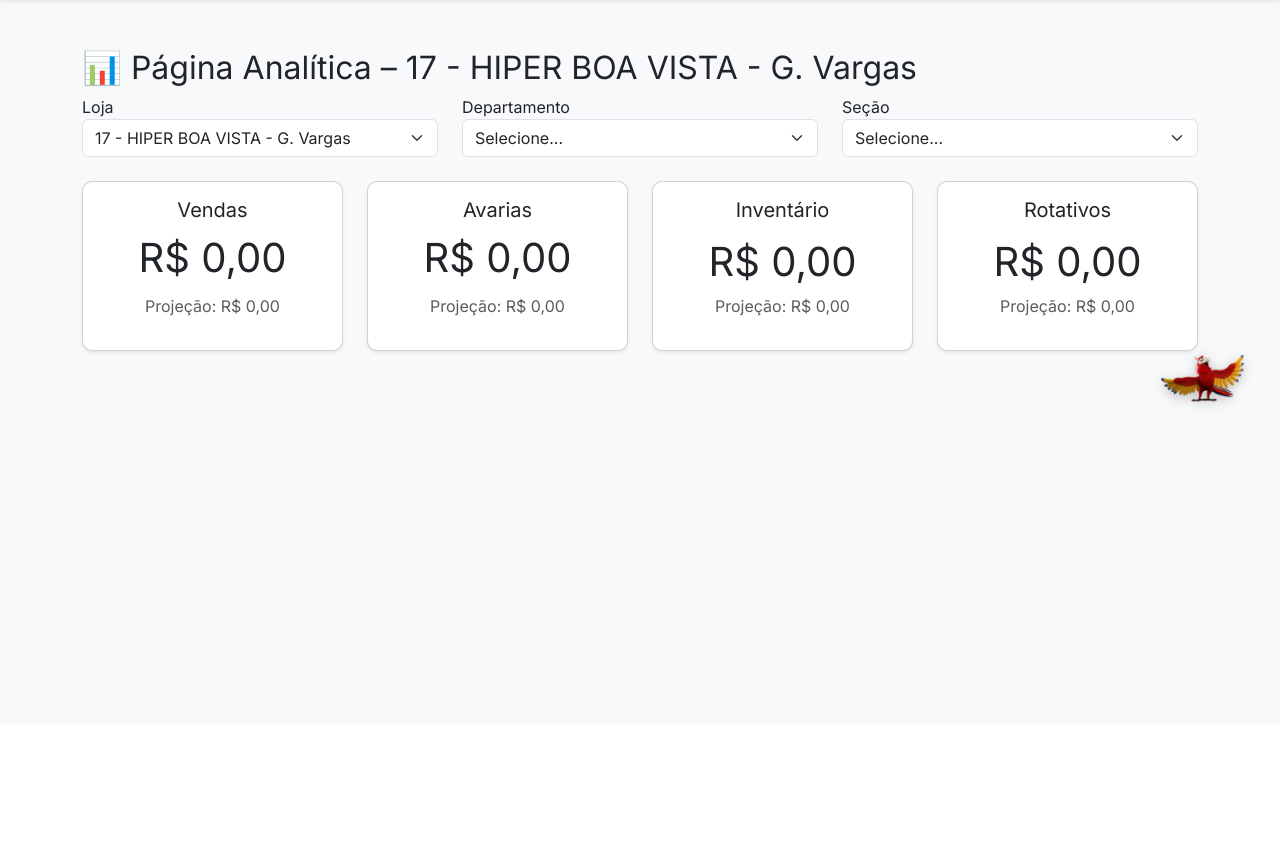
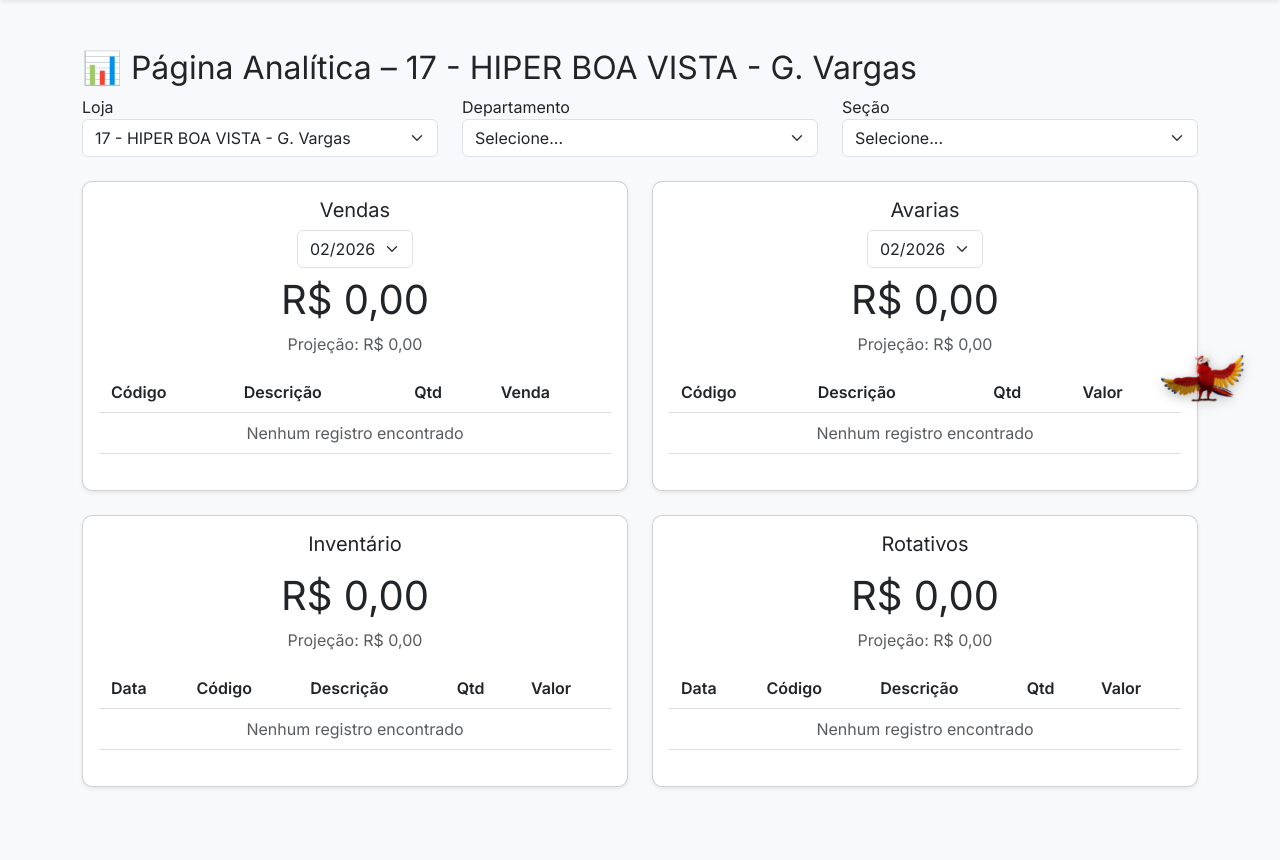
Before and after one commit to vistafy/expedicao_1, a Flask app: page /analitico/ in a window 1280 px wide. Shown: the part 76-936 px from the top of the page. Before the commit the page ends 486 px from the top, so only its background shows below. Run offline with Flask 3, Linux system fonts and the light colour scheme; a user stored in the database is signed in; data comes from the database, SQL or seed files in the repository; tables that the repository leaves empty hold one stand-in row (values such as "Sample post"); parts of the project's set-up code (start-up, migrations or seed data) failed here and were passed over.

Commit message:
projeto expedicao_1

```diff
--- a/app.py
+++ b/app.py
@@ -219,5 +219,5 @@ if __name__ == "__main__":
 
         print("🚀 Banco inicializado e relatórios/avarias repopulados")
 
-    port = int(os.environ.get("PORT", 5000))  # Render define PORT
-    app.run(host="0.0.0.0", port=port)
+    port = int(os.environ.get("PORT", 5000))
+    app.run(host="0.0.0.0", port=port, debug=True, use_reloader=True)
--- a/requirements.txt
+++ b/requirements.txt
@@ -8,3 +8,4 @@ Jinja2==3.1.6
 itsdangerous==2.2.0
 MarkupSafe==3.0.3
 gunicorn
+waitress
--- a/static/css/style.css
+++ b/static/css/style.css
@@ -141,3 +141,27 @@
   transform: scale(1.05);
   cursor: pointer;
 }
+
+.top10-card {
+  overflow-x: auto;       /* permite rolagem horizontal */
+  white-space: nowrap;    /* impede quebra de linha */
+  margin-bottom: 20px;
+}
+
+.top10-table {
+  width: 100%;
+  border-collapse: collapse;
+}
+
+.top10-table th, .top10-table td {
+  padding: 8px 12px;
+  text-align: left;
+  border-bottom: 1px solid #ddd;
+  white-space: nowrap;    /* impede quebra de linha nas células */
+}
+
+.top10-table .descricao {
+  max-width: 250px;       /* controla largura da descrição */
+  overflow: hidden;
+  text-overflow: ellipsis; /* adiciona "..." se o texto for muito longo */
+}
--- a/templates/analitico.html
+++ b/templates/analitico.html
@@ -5,8 +5,11 @@
 <div class="container py-4">
   <h2>📊 Página Analítica – {{ loja_nome }}</h2>
 
-  <!-- Filtros: Loja, Departamento e Seção -->
+  <!-- Filtros -->
   <form method="get" action="/analitico/">
+    <input type="hidden" name="mes_ano" id="mes_ano_hidden"
+           value="{{ request.args.get('mes_ano', '02/2026') }}">
+
     <div class="row mb-4">
       <div class="col-md-4">
         <label for="loja">Loja</label>
@@ -43,39 +46,103 @@
     </div>
   </form>
 
-  <!-- Resumo -->
-  <div class="row row-cols-1 row-cols-md-4 g-4 mb-4">
+  <!-- Cards em 2 colunas -->
+  <div class="row row-cols-1 row-cols-md-2 g-4 mb-4">
+
     <!-- Vendas -->
     <div class="col d-flex">
-      <div class="card text-center shadow-sm flex-fill h-100">
-        <div class="card-body d-flex flex-column justify-content-between">
-          <h5 class="card-title">Vendas</h5>
-          <p class="display-6 mb-2">{{ resumo.vendas or "R$ 0,00" }}</p>
-          <p class="text-muted">Projeção: {{ projecao.vendas or "R$ 0,00" }}</p>
+      <div class="card shadow-sm flex-fill h-100">
+        <div class="card-body">
+          <h5 class="card-title text-center">Vendas</h5>
+          <div class="mb-2 d-flex justify-content-center">
+            <select id="periodo_vendas" class="form-select w-auto">
+              <option value="02/2026">02/2026</option>
+              <option value="03/2026">03/2026</option>
+              <option value="04/2026">04/2026</option>
+            </select>
+          </div>
+          <p id="valor-vendas" class="display-6 text-center mb-2">{{ resumo.vendas or "R$ 0,00" }}</p>
+          <p class="text-muted text-center">Projeção: {{ projecao.vendas or "R$ 0,00" }}</p>
+
+          <div class="top10-card mt-3">
+            <table class="top10-table">
+              <thead>
+                <tr>
+                  <th>Código</th>
+                  <th>Descrição</th>
+                  <th>Qtd</th>
+                  <th>Venda</th>
+                </tr>
+              </thead>
+              <tbody>
+                {% for item in top10_vendidos %}
+                  <tr>
+                    <td>{{ item.codigo }}</td>
+                    <td class="descricao">{{ item.descricao }}</td>
+                    <td>{{ item.quantidade }}</td>
+                    <td>{{ item.venda }}</td>
+                  </tr>
+                {% else %}
+                  <tr><td colspan="4" class="text-center text-muted">Nenhum registro encontrado</td></tr>
+                {% endfor %}
+              </tbody>
+            </table>
+          </div>
         </div>
       </div>
     </div>
 
     <!-- Avarias -->
     <div class="col d-flex">
-      <div class="card text-center shadow-sm flex-fill h-100">
-        <div class="card-body d-flex flex-column justify-content-between">
-          <h5 class="card-title">Avarias</h5>
-          <p class="display-6 mb-2">{{ resumo.avarias or "R$ 0,00" }}</p>
-          <p class="text-muted">Projeção: {{ projecao.avarias or "R$ 0,00" }}</p>
+      <div class="card shadow-sm flex-fill h-100">
+        <div class="card-body">
+          <h5 class="card-title text-center">Avarias</h5>
+          <div class="mb-2 d-flex justify-content-center">
+            <select id="periodo_avarias" class="form-select w-auto">
+              <option value="02/2026">02/2026</option>
+              <option value="03/2026">03/2026</option>
+              <option value="04/2026">04/2026</option>
+            </select>
+          </div>
+          <p id="valor-avarias" class="display-6 text-center mb-2">{{ resumo.avarias or "R$ 0,00" }}</p>
+          <p class="text-muted text-center">Projeção: {{ projecao.avarias or "R$ 0,00" }}</p>
+
+          <div class="top10-card mt-3">
+            <table class="top10-table">
+              <thead>
+                <tr>
+                  <th>Código</th>
+                  <th>Descrição</th>
+                  <th>Qtd</th>
+                  <th>Valor</th>
+                </tr>
+              </thead>
+              <tbody>
+                {% for item in top10_avarias %}
+                  <tr>
+                    <td>{{ item.codigo }}</td>
+                    <td class="descricao">{{ item.descricao }}</td>
+                    <td>{{ item.quantidade }}</td>
+                    <td>{{ item.valor }}</td>
+                  </tr>
+                {% else %}
+                  <tr><td colspan="4" class="text-center text-muted">Nenhum registro encontrado</td></tr>
+                {% endfor %}
+              </tbody>
+            </table>
+          </div>
         </div>
       </div>
     </div>
 
     <!-- Inventário -->
     <div class="col d-flex">
-      <div class="card text-center shadow-sm flex-fill h-100">
-        <div class="card-body d-flex flex-column justify-content-between">
-          <h5 class="card-title">Inventário</h5>
+      <div class="card shadow-sm flex-fill h-100">
+        <div class="card-body">
+          <h5 class="card-title text-center">Inventário</h5>
           <div class="mb-2 d-flex justify-content-center flex-wrap">
             {% for d in datas_inventario %}
-              <button type="button"
-                      class="quadradinho btn btn-light"
+              <button type="button" class="quadradinho btn btn-light"
                       onclick="atualizarValor('{{ loja_id }}','inventario','{{ d }}',
                                                '{{ departamento_sel }}','{{ secao_sel }}',
                                                '{{ gtin_sel }}','{{ codigo_sel }}', this)">
@@ -83,21 +150,47 @@
               </button>
             {% endfor %}
           </div>
-          <p id="valor-inventario" class="display-6 mb-2">{{ resumo.inventario or "R$ 0,00" }}</p>
-          <p class="text-muted">Projeção: {{ projecao.inventario or "R$ 0,00" }}</p>
+          <p id="valor-inventario" class="display-6 text-center mb-2">{{ resumo.inventario or "R$ 0,00" }}</p>
+          <p class="text-muted text-center">Projeção: {{ projecao.inventario or "R$ 0,00" }}</p>
+
+          <div class="top10-card mt-3">
+            <table class="top10-table">
+              <thead>
+                <tr>
+                  <th>Data</th>
+                  <th>Código</th>
+                  <th>Descrição</th>
+                  <th>Qtd</th>
+                  <th>Valor</th>
+                </tr>
+              </thead>
+              <tbody>
+                {% for item in top10_inventario %}
+                  <tr>
+                    <td>{{ item.data }}</td>
+                    <td>{{ item.codigo }}</td>
+                    <td class="descricao">{{ item.descricao }}</td>
+                    <td>{{ item.quantidade }}</td>
+                    <td>{{ item.valor }}</td>
+                  </tr>
+                {% else %}
+                  <tr><td colspan="5" class="text-center text-muted">Nenhum registro encontrado</td></tr>
+                {% endfor %}
+              </tbody>
+            </table>
+          </div>
         </div>
       </div>
     </div>
 
     <!-- Rotativos -->
     <div class="col d-flex">
-      <div class="card text-center shadow-sm flex-fill h-100">
-        <div class="card-body d-flex flex-column justify-content-between">
-          <h5 class="card-title">Rotativos</h5>
+      <div class="card shadow-sm flex-fill h-100">
+        <div class="card-body">
+          <h5 class="card-title text-center">Rotativos</h5>
           <div class="mb-2 d-flex justify-content-center flex-wrap">
             {% for d in datas_rotativos %}
-              <button type="button"
-                      class="quadradinho btn btn-light"
+              <button type="button" class="quadradinho btn btn-light"
                       onclick="atualizarValor('{{ loja_id }}','rotativos','{{ d }}',
                                                '{{ departamento_sel }}','{{ secao_sel }}',
                                                '{{ gtin_sel }}','{{ codigo_sel }}', this)">
@@ -105,13 +198,41 @@
               </button>
             {% endfor %}
           </div>
-          <p id="valor-rotativos" class="display-6 mb-2">{{ resumo.rotativos or "R$ 0,00" }}</p>
-          <p class="text-muted">Projeção: {{ projecao.rotativos or "R$ 0,00" }}</p>
+          <p id="valor-rotativos" class="display-6 text-center mb-2">{{ resumo.rotativos or "R$ 0,00" }}</p>
+                    <p class="text-muted text-center">Projeção: {{ projecao.rotativos or "R$ 0,00" }}</p>
+
+          <div class="top10-card mt-3">
+            <table class="top10-table">
+              <thead>
+                <tr>
+                  <th>Data</th>
+                  <th>Código</th>
+                  <th>Descrição</th>
+                  <th>Qtd</th>
+                  <th>Valor</th>
+                </tr>
+              </thead>
+              <tbody>
+                {% for item in top10_rotativos %}
+                  <tr>
+                    <td>{{ item.data }}</td>
+                    <td>{{ item.codigo }}</td>
+                    <td class="descricao">{{ item.descricao }}</td>
+                    <td>{{ item.quantidade }}</td>
+                    <td>{{ item.valor }}</td>
+                  </tr>
+                {% else %}
+                  <tr><td colspan="5" class="text-center text-muted">Nenhum registro encontrado</td></tr>
+                {% endfor %}
+              </tbody>
+            </table>
+          </div>
         </div>
       </div>
     </div>
-  </div>
-</div>
+  </div> <!-- fim row cards -->
+</div> <!-- fim container -->
+
 {% endblock %}
 
 {% block scripts %}
@@ -135,11 +256,14 @@ function atualizarValor(lojaId, tipo, dataSel, departamento, secao, gtin, codigo
   fetch(url)
     .then(response => response.json())
     .then(data => {
+      if (!data || !data.valor) {
+        console.warn("Resposta inesperada:", data);
+        return;
+      }
       let valor = parseFloat(data.valor.replace("R$","").replace(/\./g,"").replace(",","."));
 
       if (tipo === "inventario") {
         if (inventarioSelecionados.has(dataSel)) {
-          // já estava selecionada → resetar
           inventarioSelecionados.clear();
           totalInventario = 0;
         } else {
@@ -147,21 +271,6 @@ function atualizarValor(lojaId, tipo, dataSel, departamento, secao, gtin, codigo
           totalInventario += valor;
         }
         document.getElementById("valor-inventario").innerText = formatBRL(totalInventario);
-
-        // destaque visual
-        const container = btn.closest(".card-body");
-        container.querySelectorAll(".quadradinho").forEach(b => {
-          b.classList.remove("btn-primary");
-          b.classList.add("btn-light");
-        });
-        inventarioSelecionados.forEach(d => {
-          container.querySelectorAll(".quadradinho").forEach(b => {
-            if (b.innerText.trim() === d) {
-              b.classList.remove("btn-light");
-              b.classList.add("btn-primary");
-            }
-          });
-        });
       }
 
       if (tipo === "rotativos") {
@@ -173,22 +282,60 @@ function atualizarValor(lojaId, tipo, dataSel, departamento, secao, gtin, codigo
           totalRotativos += valor;
         }
         document.getElementById("valor-rotativos").innerText = formatBRL(totalRotativos);
+      }
+    })
+    .catch(err => console.error("Erro no fetch:", err));
+}
 
-        const container = btn.closest(".card-body");
-        container.querySelectorAll(".quadradinho").forEach(b => {
-          b.classList.remove("btn-primary");
-          b.classList.add("btn-light");
-        });
-        rotativosSelecionados.forEach(d => {
-          container.querySelectorAll(".quadradinho").forEach(b => {
-            if (b.innerText.trim() === d) {
-              b.classList.remove("btn-light");
-              b.classList.add("btn-primary");
-            }
-          });
-        });
+// --- Funções reutilizáveis para Vendas e Avarias ---
+function atualizarVendas() {
+  let mesAno = document.getElementById("periodo_vendas").value;
+  let loja = document.getElementById("loja").value;
+  let departamento = document.getElementById("departamento").value;
+  let secao = document.getElementById("secao").value;
+
+  fetch(`/analitico/vendas_valor?loja=${loja}&mes_ano=${mesAno}&departamento=${departamento}&secao=${secao}`)
+    .then(res => res.json())
+    .then(data => {
+      if (data && data.valor) {
+        document.getElementById("valor-vendas").innerText = data.valor;
       }
-    });
+    })
+    .catch(err => console.error("Erro ao atualizar vendas:", err));
 }
+
+function atualizarAvarias() {
+  let mesAno = document.getElementById("periodo_avarias").value;
+  let loja = document.getElementById("loja").value;
+  let departamento = document.getElementById("departamento").value;
+  let secao = document.getElementById("secao").value;
+
+  fetch(`/analitico/avarias_valor?loja=${loja}&mes_ano=${mesAno}&departamento=${departamento}&secao=${secao}`)
+    .then(res => res.json())
+    .then(data => {
+      if (data && data.valor) {
+        document.getElementById("valor-avarias").innerText = data.valor;
+      }
+    })
+    .catch(err => console.error("Erro ao atualizar avarias:", err));
+}
+
+// Eventos de mudança nos selects de período
+if (document.getElementById("periodo_vendas")) {
+  document.getElementById("periodo_vendas").addEventListener("change", atualizarVendas);
+}
+if (document.getElementById("periodo_avarias")) {
+  document.getElementById("periodo_avarias").addEventListener("change", atualizarAvarias);
+}
+
+// ✅ Recalcular automaticamente ao carregar a página
+document.addEventListener("DOMContentLoaded", function() {
+  if (document.getElementById("periodo_vendas")) {
+    atualizarVendas();
+  }
+  if (document.getElementById("periodo_avarias")) {
+    atualizarAvarias();
+  }
+});
 </script>
 {% endblock %}
```
Also changed, not shown: avarias.py (+0 -16 lines), blueprints/analitico_bp.py (+265 -54 lines), relatorios.py (+10 -2 lines), 1 other file.
